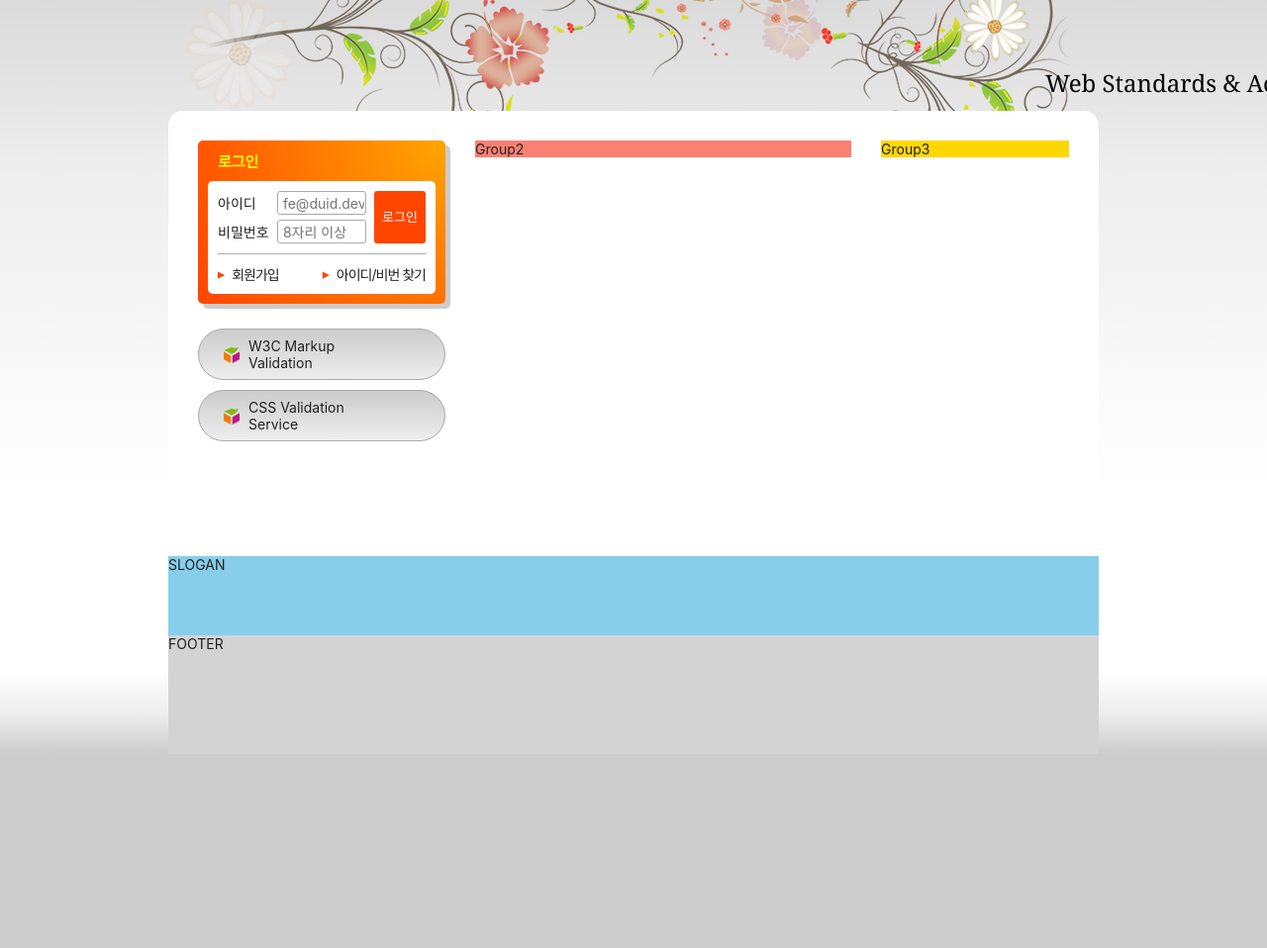
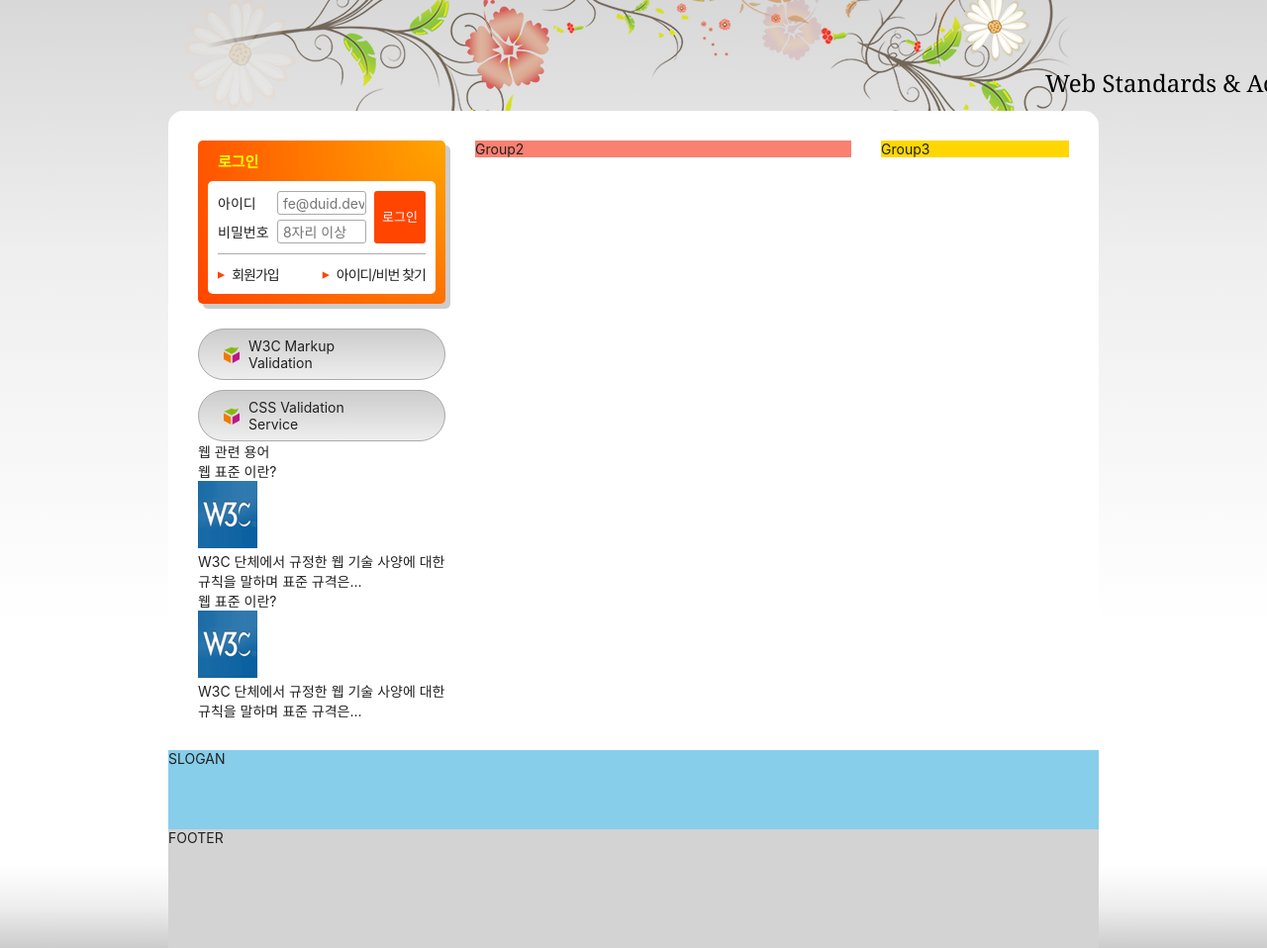
Before and after one commit to sorinworld/HTML5, a plain HTML site: page index.html in a window 1280 px wide. Shown: the part 135-1093 px from the top of the page at 99% size. Before the commit the page ends 897 px from the top, so only its background shows below. Drawn offline with Linux system fonts and the light colour scheme; a web font is replaced by a local one.

Commit message:
웹 관련 용어 마크업

```diff
--- a/index.html
+++ b/index.html
@@ -185,6 +185,25 @@
           </a>
         </li>
       </ul>
+      <section class="term">
+        <h2 class="term-tilte">웹 관련 용어</h2>
+        <dl class="term-list">
+          <div>
+            <dt class="term-list-subject">웹 표준 이란?</dt>
+            <dd class="term-list-thumnail">
+              <img src="./assets/web_standards.gif" alt="W3C 로고" />
+            </dd>
+            <dd class="term-list-brief">W3C 단체에서 규정한 웹 기술 사양에 대한 규칙을 말하며 표준 규격은...
+            </dd>
+          </div>
+          <div class="cross">
+            <dt class="term-list-subject">웹 표준 이란?</dt>
+            <dd class="term-list-thumnail">
+              <img src="./assets/web_standards.gif" alt="W3C 로고" />
+            </dd>
+            <dd class="term-list-brief">W3C 단체에서 규정한 웹 기술 사양에 대한 규칙을 말하며 표준 규격은...
+            </dd>
+      </section>
     </div>
     <div class="group group2">Group2</div>
     <div class="group group3">Group3</div>
```
